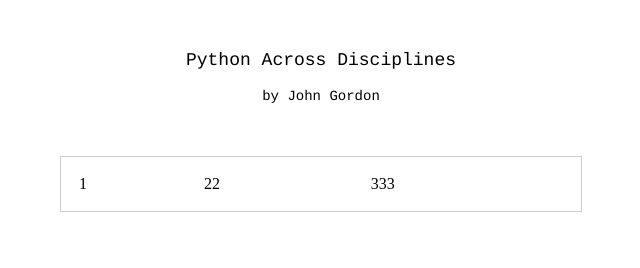
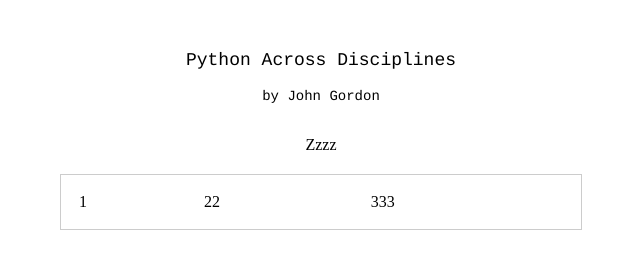
Before and after one commit to pythonacrossdisciplines/pythonacrossdisciplines.github.io, a plain HTML site: page index.html in a window 1280 px wide. Shown: the whole page, without its empty margins (319-959 px from the left). Drawn offline with Linux system fonts and the light colour scheme.

Commit message:
Update index.html

```diff
--- a/index.html
+++ b/index.html
@@ -38,6 +38,7 @@
         <p style="font-family: Courier; font-size: 18px;">Python Across Disciplines</p>
         <p style="font-family: Courier; font-size: 14px;">by John Gordon</p>
         <br>
+        Zzzz
         <div class="container">
             <table>
                 <tr>
```
